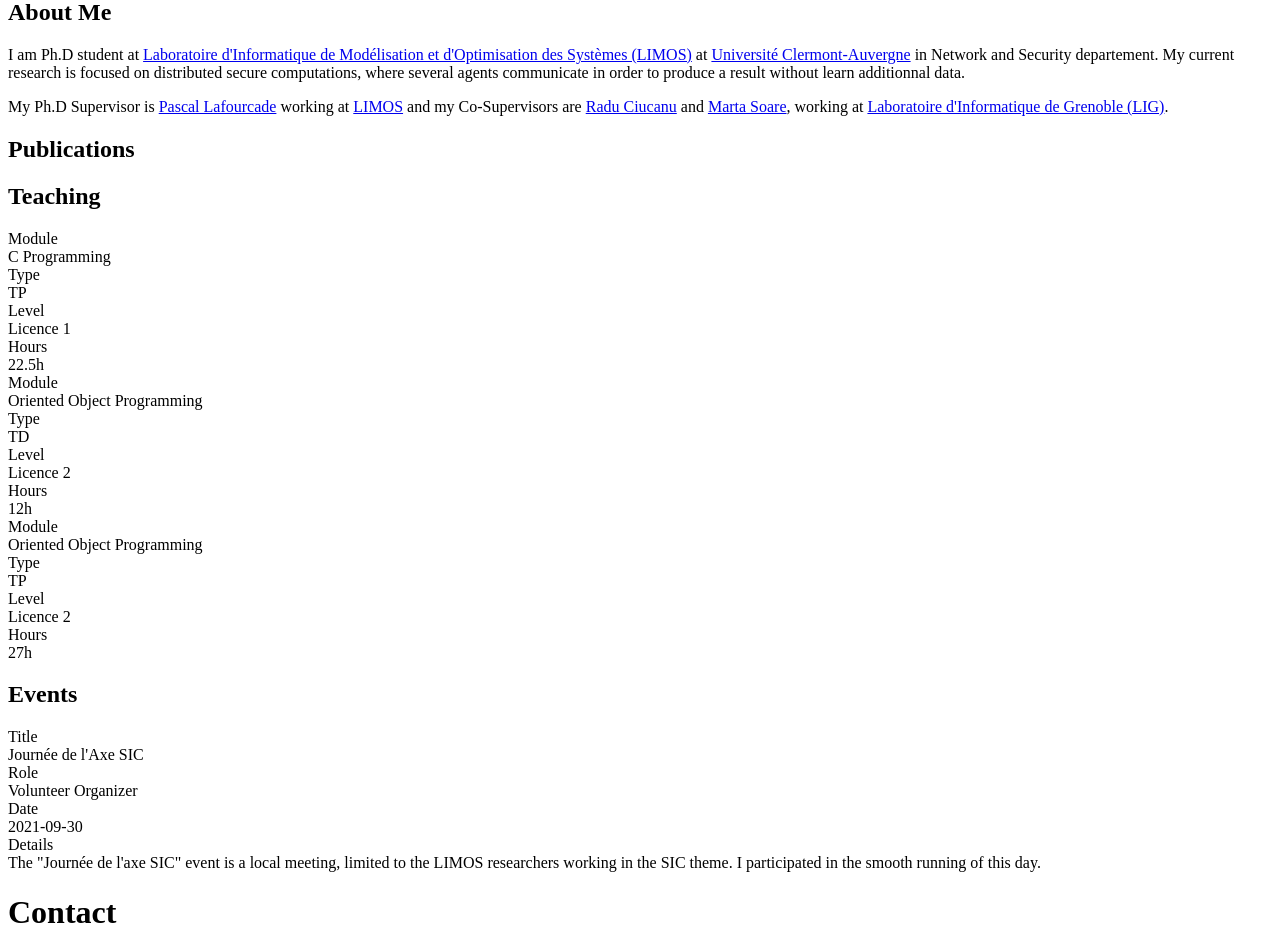
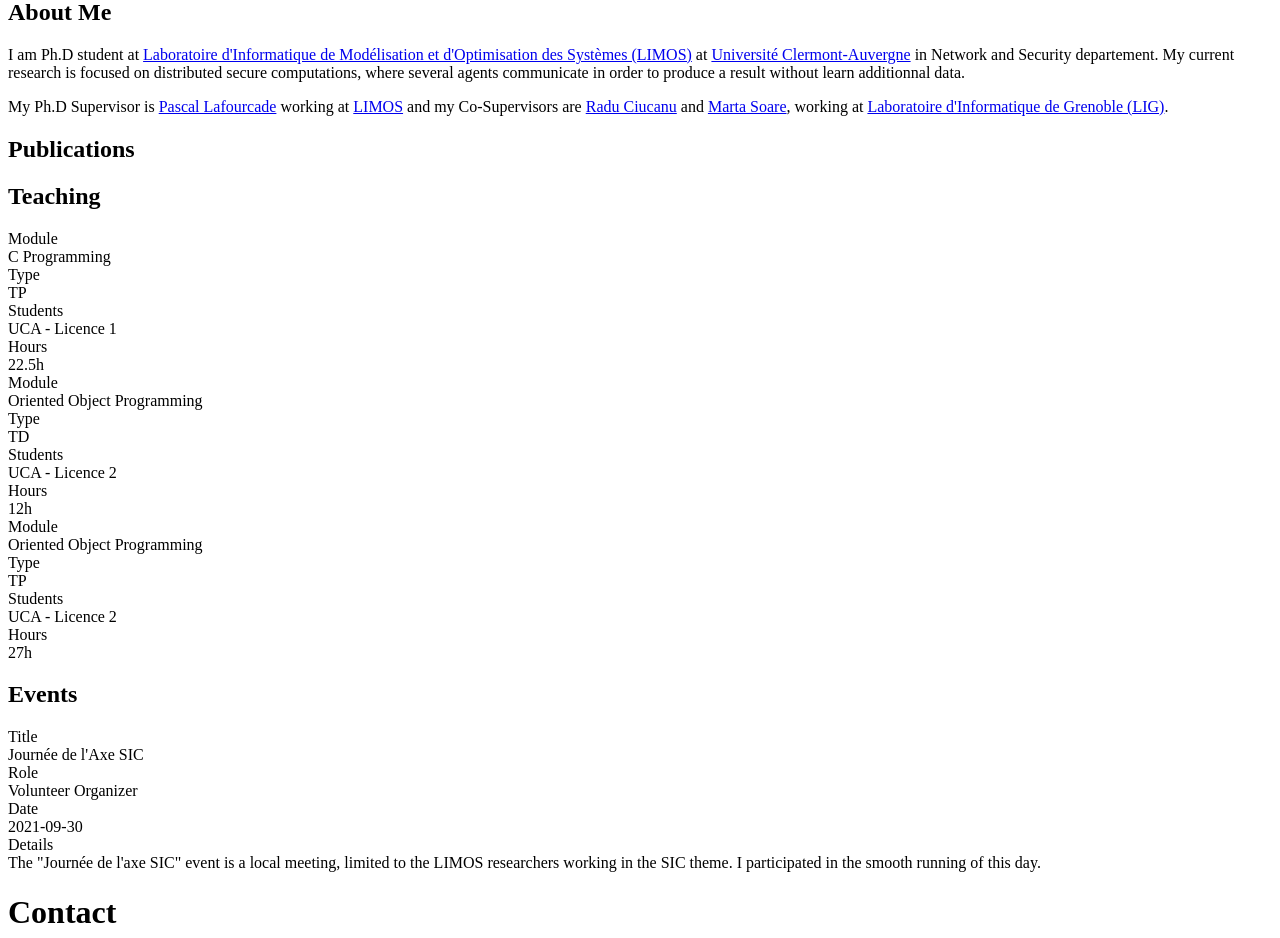
Before and after one commit to gamarcad/personnal-webpage, a Jekyll site: the page built from index.html, in a window 1280 px wide, cut to the strip 352-1290 px from the top of the page. Built offline with Jekyll 4.4.1, drawn with Linux system fonts in a browser that asks for light colours.

Commit message:
Updated website with students level

```diff
--- a/_data/teaching.yml
+++ b/_data/teaching.yml
@@ -1,18 +1,18 @@
 - module: C Programming
   type: TP
-  level: Licence 1
+  students: UCA - Licence 1
   year: 2021
   hours: 22.5
 
 
 - module: Oriented Object Programming
   type: TD
-  level: Licence 2
+  students: UCA - Licence 2
   year: 2021
   hours: 12
 
 - module: Oriented Object Programming
   type: TP
-  level: Licence 2
+  students: UCA - Licence 2
   year: 2021
   hours: 27
--- a/_includes/about.html
+++ b/_includes/about.html
@@ -60,9 +60,9 @@
       </div>
     </div>
     <div class="data">
-      <div class="left">Level</div>
+      <div class="left">Students</div>
       <div class="right">
-        {{teaching.level}}
+        {{teaching.students}}
       </div>
     </div>
     <div class="data">
```
